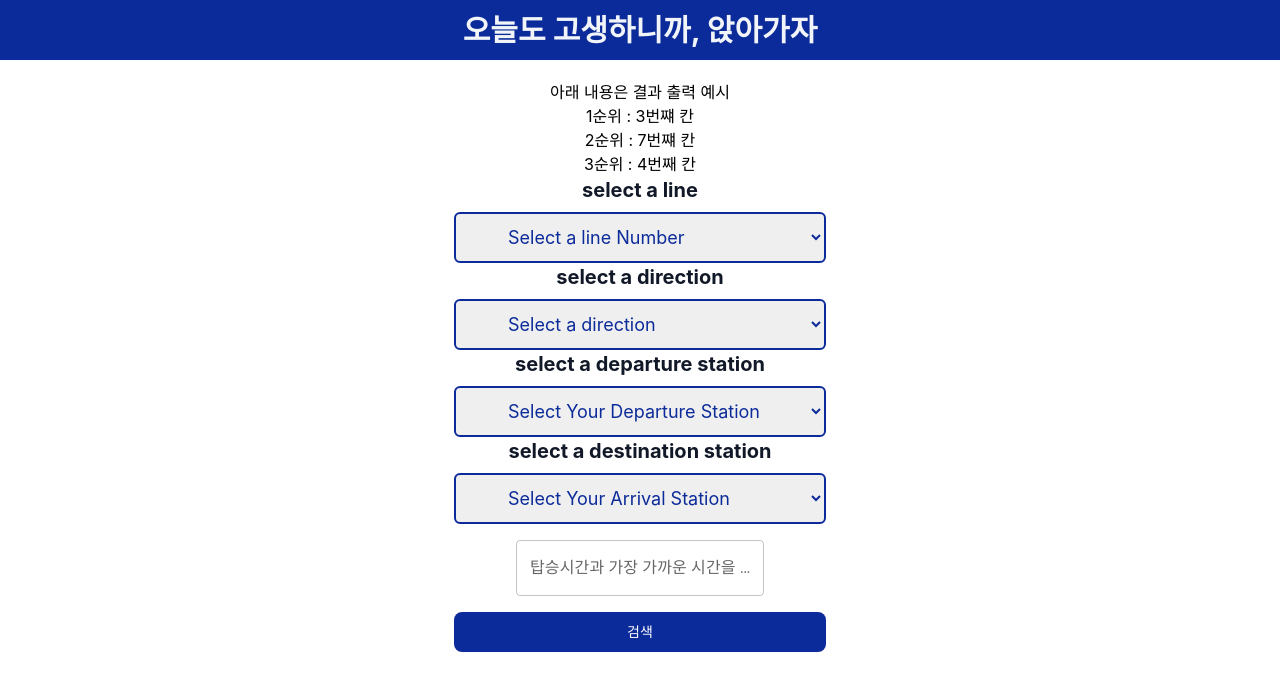
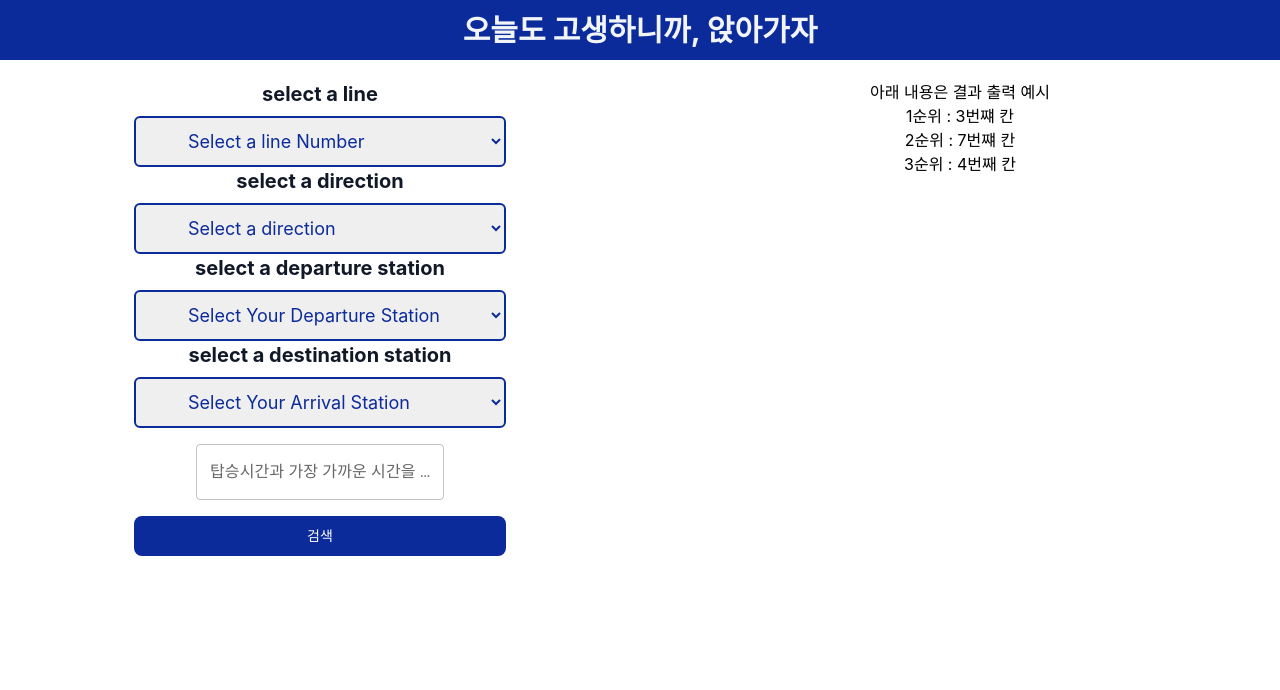
Before and after one commit to abichan99/soApplied2, a React (Create React App) app: page / in a window 1280 px wide. Shown: the top 690 px of the page. Built offline with nearby package versions, Linux system fonts and the light colour scheme.

Commit message:
bisect display

```diff
--- a/package.json
+++ b/package.json
@@ -15,6 +15,7 @@
     "dayjs": "^1.11.10",
     "react": "^18.2.0",
     "react-dom": "^18.2.0",
+    "react-router-dom": "^6.20.1",
     "react-scripts": "5.0.1",
     "react-spinners": "^0.13.8",
     "tailwindcss": "^3.3.3",
--- a/src/App.js
+++ b/src/App.js
@@ -1,6 +1,4 @@
 /* eslint-disable */
-
-import { useState } from "react";
 import "./App.css";
 
 import UserSelectionForm from "./components/userSelectionForm";
@@ -14,8 +12,16 @@ function App() {
           오늘도 고생하니까, 앉아가자
         </h1>
       </div>
-      <ResultView />
-      <UserSelectionForm />
+      <div className="flex">
+        <div className="w-1/2">
+          {/* 오른쪽에 표시될 컴포넌트 */}
+          <UserSelectionForm />
+        </div>
+        <div className="w-1/2">
+          {/* 왼쪽에 표시될 컴포넌트 */}
+          <ResultView />
+        </div>
+      </div>
     </div>
   );
 }
--- a/src/components/resultView.js
+++ b/src/components/resultView.js
@@ -1,12 +1,14 @@
 import React from "react";
 
-function ResultView() {
+function ResultView(props) {
+  const { parameter } = props;
   return (
     <div>
       <h1>아래 내용은 결과 출력 예시</h1>
       <h1>1순위 : 3번쨰 칸</h1>
       <h1>2순위 : 7번쨰 칸</h1>
       <h1>3순위 : 4번째 칸</h1>
+      <p>{parameter}</p>
     </div>
   );
 }
```
Also changed, not shown: 1 other file (tests, documents, lock files or other folders).
